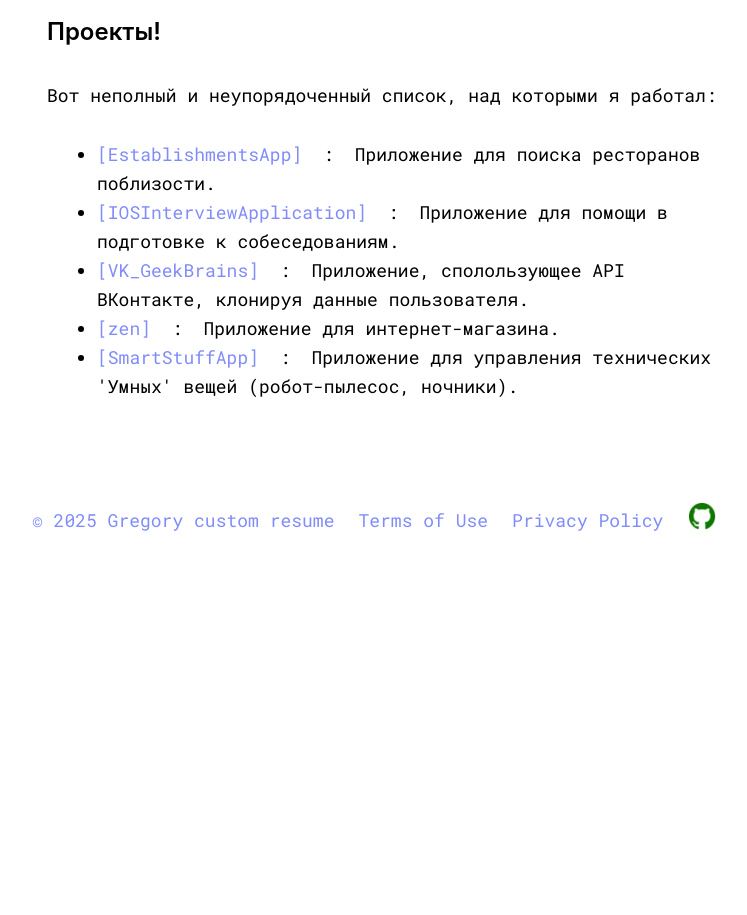
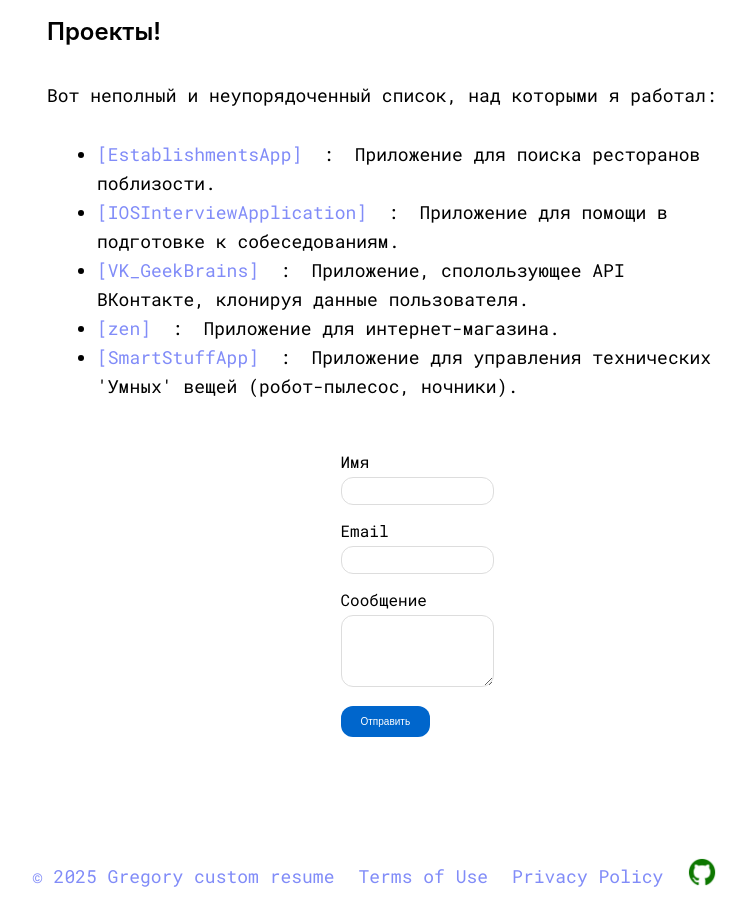
Before and after one commit to Grisha55/my-resume, a website: page index.html in a window 1280 px wide. Shown: the part 3833-4748 px from the top of the page, without its empty margins (223-970 px from the left). Before the commit the page ends 4392 px from the top, so only its background shows below. Drawn offline with Linux system fonts and the light colour scheme; a web font is replaced by a local one.

Commit message:
Created form

```diff
--- a/index.html
+++ b/index.html
@@ -188,6 +188,49 @@
               (робот-пылесос, ночники).
             </li>
           </ul>
+          <form
+            class="contact-form"
+            action="https://formsubmit.co/grishavinyar64@gmail.com"
+            method="POST"
+          >
+            <input
+              type="hidden"
+              name="_subject"
+              value="Новое сообщение с сайта!"
+            />
+            <input type="hidden" name="_template" value="table" />
+            <input type="hidden" name="_captcha" value="false" />
+            <input
+              type="hidden"
+              name="_next"
+              value="https://Grisha55.github.io/my-resume/success.html"
+            />
+
+            <!-- Защита от спама -->
+            <input type="text" name="_honey" style="display: none" />
+
+            <div class="contact-form__group">
+              <label for="name">Имя</label>
+              <input type="text" id="name" name="name" required />
+            </div>
+
+            <div class="contact-form__group">
+              <label for="email">Email</label>
+              <input type="email" id="email" name="email" required />
+            </div>
+
+            <div class="contact-form__group">
+              <label for="message">Сообщение</label>
+              <textarea
+                name="message"
+                id="message"
+                rows="5"
+                required
+              ></textarea>
+            </div>
+
+            <button type="submit">Отправить</button>
+          </form>
         </section>
       </div>
     </main>
--- a/scss/_projects.scss
+++ b/scss/_projects.scss
@@ -42,4 +42,43 @@
       padding: 0 1rem 0 1rem;
     }
   }
+
+  button {
+    background-color: $underline-color;
+    color: $text-primary-white;
+    padding: 1rem 2rem;
+    border: none;
+    border-radius: $border-radius;
+    cursor: pointer;
+    font-size: 1rem;
+
+    &:hover {
+      background-color: #004499;
+    }
+  }
+
+  .contact-form {
+    max-width: 600;
+    margin: 0 auto;
+    padding: 2rem;
+
+    &__group {
+      margin-bottom: 1.5rem;
+
+      label {
+        display: block;
+        margin-bottom: 0.5rem;
+        font-weight: 400;
+      }
+
+      input,
+      textarea {
+        width: 100%;
+        padding: 0.75rem;
+        border: 0.1rem solid #ddd;
+        border-radius: $border-radius;
+        font-size: 1rem;
+      }
+    }
+  }
 }
```
Also changed, not shown: success.html (added, +13 -0 lines), css/style.css, css/style.min.css, 2 other files.
